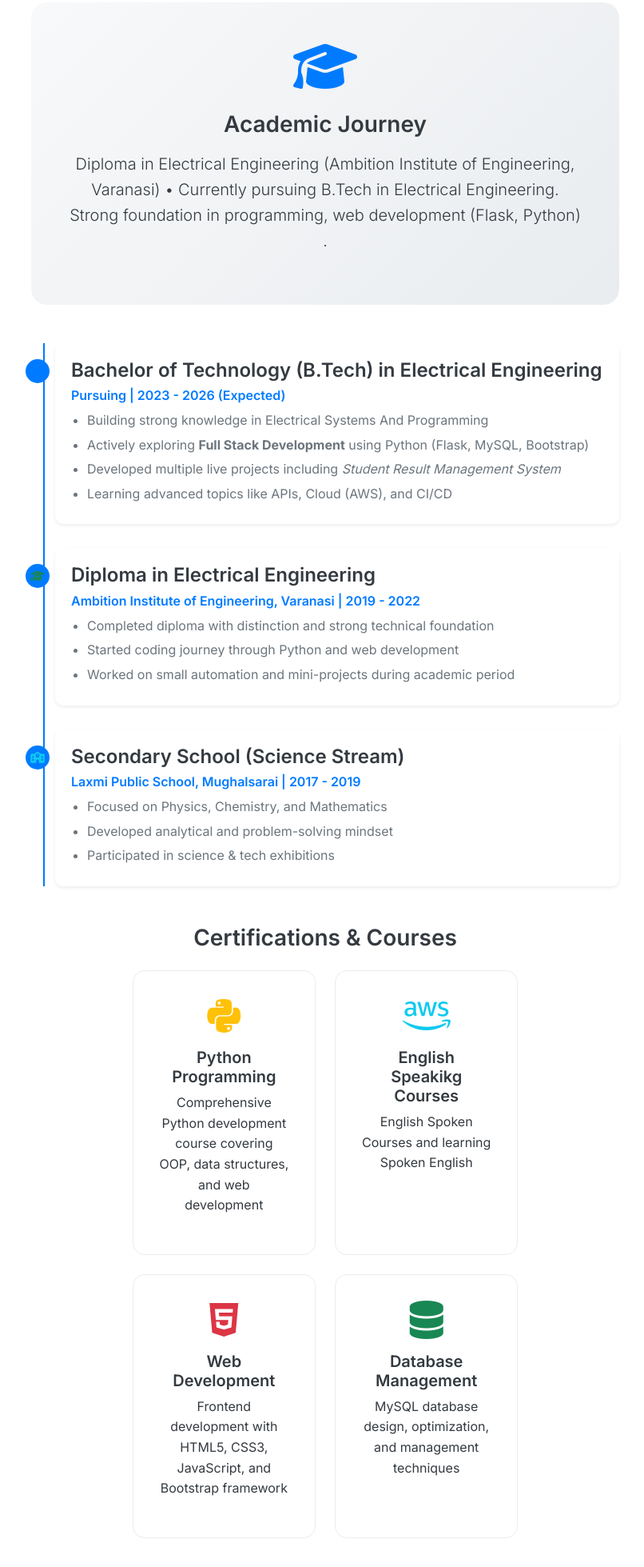
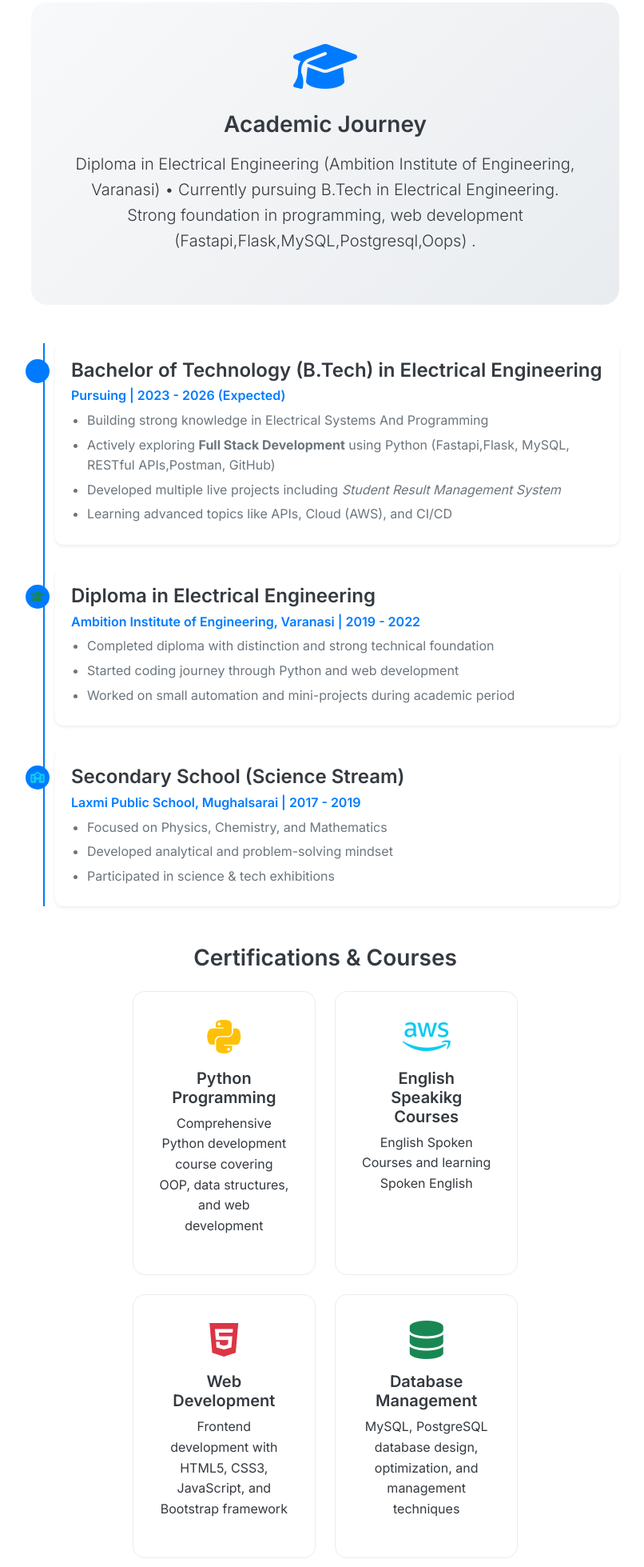
Before and after one commit to rajatjasiwal2001/portfolio-, a website: page education.html in a window 1280 px wide. Shown: the part 221-2180 px from the top of the page at 80% size, without its empty margins (233-1039 px from the left). Drawn offline with nearby package versions, Linux system fonts and the light colour scheme.

Commit message:
Updated Education section details

```diff
--- a/education.html
+++ b/education.html
@@ -61,7 +61,7 @@
                         <p class="lead">
                            Diploma in Electrical Engineering (Ambition Institute of Engineering, Varanasi) •
                            Currently pursuing B.Tech in Electrical Engineering.
-                           Strong foundation in programming, web development (Flask, Python) .
+                           Strong foundation in programming, web development (Fastapi,Flask,MySQL,Postgresql,Oops) .
                         </p>
                     </div>
 
@@ -78,7 +78,7 @@
       <p class="timeline-company">Pursuing | 2023 - 2026 (Expected)</p>
       <ul>
         <li>Building strong knowledge in Electrical Systems And Programming</li>
-        <li>Actively exploring <strong>Full Stack Development</strong> using Python (Flask, MySQL, Bootstrap)</li>
+        <li>Actively exploring <strong>Full Stack Development</strong> using Python (Fastapi,Flask, MySQL, RESTful APIs,Postman, GitHub)</li>
         <li>Developed multiple live projects including <em>Student Result Management System</em></li>
         <li>Learning advanced topics like APIs, Cloud (AWS), and CI/CD</li>
       </ul>
@@ -150,7 +150,7 @@
                                     <div class="cert-card">
                                         <i class="fas fa-database fa-3x text-success mb-3"></i>
                                         <h5>Database Management</h5>
-                                        <p>MySQL database design, optimization, and management techniques</p>
+                                        <p>MySQL, PostgreSQL database design, optimization, and management techniques</p>
                                     </div>
                                 </div>
                             </div>
@@ -184,7 +184,7 @@
                                     <div class="col-md-4 mb-3">
                                         <div class="learning-item">
                                             <i class="fas fa-network-wired text-warning me-2"></i>
-                                            <span>C++</span>
+                                            <span>AWS</span>
                                         </div>
                                     </div>
                                     <div class="col-md-4 mb-3">
```
